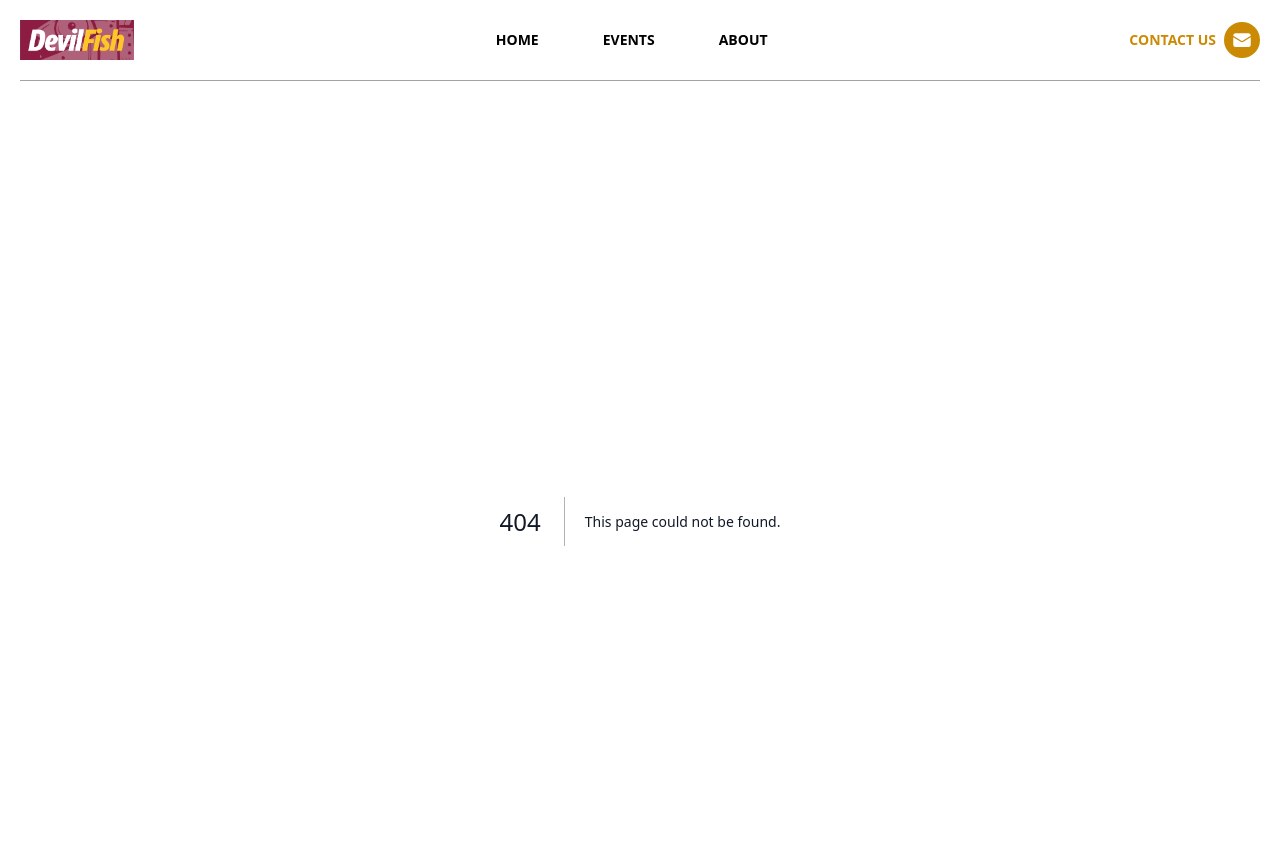
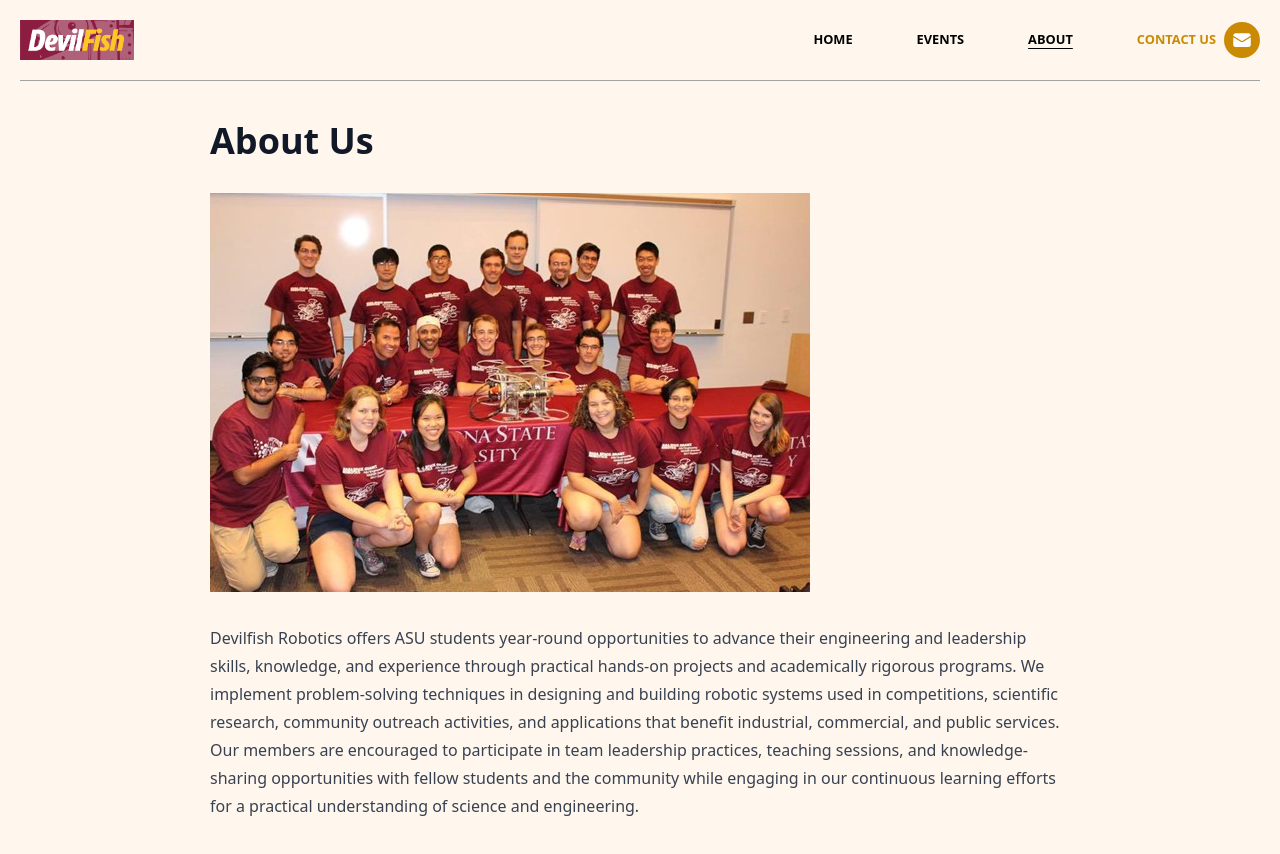
Before and after one commit to DevilFishRobotics/web, a Next.js app: page /about in a window 1280 px wide. Before the commit this address had no page. Shown: the top 854 px of the page. Built offline with nearby package versions, Linux system fonts and the light colour scheme.

Commit message:
Initial Setup

```diff
--- a/components/Layout.tsx
+++ b/components/Layout.tsx
@@ -1,9 +1,12 @@
+import { useState } from "react";
 import Nav from "./Nav";
+
 export default function Layout({ children, ...pageProps }) {
+  const [open, setOpen] = useState(false);
   return (
     <>
-      <Nav />
-      <div className="mx-auto max-w-[900px] px-5 prose">{children}</div>
+      <Nav open={open} setOpen={setOpen} />
+      <div className="mx-auto max-w-[900px] px-5 prose mb-10">{children}</div>
     </>
   );
 }
--- a/components/Nav.tsx
+++ b/components/Nav.tsx
@@ -2,10 +2,19 @@ import Image from "next/image";
 import NavLink from "./NavLink";
 import { EnvelopeIcon } from "@heroicons/react/24/solid";
 import Link from "next/link";
+import { XMarkIcon } from "@heroicons/react/24/outline";
+import { Bars3Icon } from "@heroicons/react/24/solid";
+import { Dispatch, SetStateAction } from "react";
 
-export default function Nav() {
+export default function Nav({
+  open,
+  setOpen,
+}: {
+  open: boolean;
+  setOpen: Dispatch<SetStateAction<boolean>>;
+}) {
   return (
-    <div className="mx-5 py-5 flex justify-between items-center text-sm font-bold border-b-[0.5px] border-neutral-400 mb-10">
+    <div className="mx-5 py-5 md:flex justify-between items-center text-sm font-bold border-b-[0.5px] border-neutral-400 mb-10">
       <Link passHref href="/">
         <div className="relative h-10 w-[114px]">
           <Image
@@ -16,15 +25,27 @@ export default function Nav() {
           />
         </div>
       </Link>
-      <div className="flex justify-between space-x-16">
-        <NavLink href="/" name="HOME" />
-        <NavLink href="/b" name="EVENTS" />
-        <NavLink href="/c" name="ABOUT" />
+      <div className="p-7 fixed top-0 z-50 right-0 md:hidden">
+        {open ? (
+          <XMarkIcon onClick={() => setOpen(false)} className="h-6 w-6" />
+        ) : (
+          <Bars3Icon onClick={() => setOpen(true)} className="h-6 w-6" />
+        )}
       </div>
-      <div className="text-yellow-600 flex items-center space-x-2">
-        <NavLink href="/contact" name="CONTACT US" />
-        <div className="rounded-full bg-yellow-600 p-2 w-9">
-          <EnvelopeIcon className="h-5 w-5 text-white mx-auto" />
+      <div className={`${open ? "" : "md:block hidden"} `}>
+        <div
+          onClick={() => setOpen(false)}
+          className="flex justify-between items-center mt-5 md:mt-0 space-x-6 md:space-x-16 text-xs xs:text-sm"
+        >
+          <NavLink href="/" name="HOME" />
+          <NavLink href="/events" name="EVENTS" />
+          <NavLink href="/about" name="ABOUT" />
+          <div className="text-yellow-600 flex items-center space-x-2">
+            <NavLink href="/contact" name="CONTACT US" />
+            <div className="rounded-full bg-yellow-600 p-2 w-9 hidden sm:block">
+              <EnvelopeIcon className="h-5 w-5 text-white mx-auto" />
+            </div>
+          </div>
         </div>
       </div>
     </div>
--- /dev/null
+++ b/components/Socials.tsx
@@ -0,0 +1,103 @@
+import Link from "next/link";
+
+export default function Socials() {
+  return (
+    <>
+      <div className="flex space-x-4 justify-center">
+        <Link href="https://www.instagram.com/DevilfishRobotics/">
+          <div
+            title="Instagram Profile"
+            className="flex items-center space-x-2 cursor-pointer hover:underline underline-offset-4"
+          >
+            <svg
+              xmlns="http://www.w3.org/2000/svg"
+              xmlnsXlink="http://www.w3.org/1999/xlink"
+              width="1.2em"
+              height="1.2em"
+              preserveAspectRatio="xMidYMid meet"
+              viewBox="0 0 32 32"
+              data-v-6517fe6b=""
+              className="h-12 w-12 text-pink-400"
+            >
+              <circle
+                cx="22.406"
+                cy="9.594"
+                r="1.44"
+                fill="currentColor"
+              ></circle>
+              <path
+                d="M16 9.838A6.162 6.162 0 1 0 22.162 16A6.162 6.162 0 0 0 16 9.838zM16 20a4 4 0 1 1 4-4a4 4 0 0 1-4 4z"
+                fill="currentColor"
+              ></path>
+              <path
+                d="M16 6.162c3.204 0 3.584.012 4.849.07a6.642 6.642 0 0 1 2.228.413a3.975 3.975 0 0 1 2.278 2.278a6.642 6.642 0 0 1 .413 2.228c.058 1.265.07 1.645.07 4.85s-.012 3.583-.07 4.848a6.642 6.642 0 0 1-.413 2.228a3.975 3.975 0 0 1-2.278 2.278a6.642 6.642 0 0 1-2.228.413c-1.265.058-1.645.07-4.849.07s-3.584-.012-4.849-.07a6.642 6.642 0 0 1-2.228-.413a3.975 3.975 0 0 1-2.278-2.278a6.642 6.642 0 0 1-.413-2.228c-.058-1.265-.07-1.645-.07-4.849s.012-3.584.07-4.849a6.642 6.642 0 0 1 .413-2.228a3.975 3.975 0 0 1 2.278-2.278a6.642 6.642 0 0 1 2.228-.413c1.265-.058 1.645-.07 4.849-.07M16 4c-3.259 0-3.668.014-4.948.072a8.807 8.807 0 0 0-2.912.558a6.136 6.136 0 0 0-3.51 3.51a8.807 8.807 0 0 0-.558 2.913C4.014 12.333 4 12.74 4 16s.014 3.668.072 4.948a8.807 8.807 0 0 0 .558 2.912a6.136 6.136 0 0 0 3.51 3.51a8.807 8.807 0 0 0 2.913.558c1.28.058 1.688.072 4.947.072s3.668-.014 4.948-.072a8.807 8.807 0 0 0 2.913-.558a6.136 6.136 0 0 0 3.51-3.51a8.807 8.807 0 0 0 .557-2.913C27.986 19.667 28 19.26 28 16s-.014-3.668-.072-4.948a8.807 8.807 0 0 0-.558-2.912a6.136 6.136 0 0 0-3.51-3.51a8.807 8.807 0 0 0-2.913-.557C19.667 4.013 19.26 4 16 4z"
+                fill="currentColor"
+              ></path>
+            </svg>
+          </div>
+        </Link>
+        <Link href="https://twitter.com/DevilfishRobots">
+          <div
+            title="Twitter Profile"
+            className="flex items-center space-x-2 cursor-pointer hover:underline underline-offset-4"
+          >
+            <svg
+              xmlns="http://www.w3.org/2000/svg"
+              xmlnsXlink="http://www.w3.org/1999/xlink"
+              preserveAspectRatio="xMidYMid meet"
+              viewBox="0 0 24 24"
+              data-v-77f39053=""
+              className="h-12 w-12 text-sky-400"
+            >
+              <path
+                d="M19.633 7.997c.013.175.013.349.013.523c0 5.325-4.053 11.461-11.46 11.461c-2.282 0-4.402-.661-6.186-1.809c.324.037.636.05.973.05a8.07 8.07 0 0 0 5.001-1.721a4.036 4.036 0 0 1-3.767-2.793c.249.037.499.062.761.062c.361 0 .724-.05 1.061-.137a4.027 4.027 0 0 1-3.23-3.953v-.05c.537.299 1.16.486 1.82.511a4.022 4.022 0 0 1-1.796-3.354c0-.748.199-1.434.548-2.032a11.457 11.457 0 0 0 8.306 4.215c-.062-.3-.1-.611-.1-.923a4.026 4.026 0 0 1 4.028-4.028c1.16 0 2.207.486 2.943 1.272a7.957 7.957 0 0 0 2.556-.973a4.02 4.02 0 0 1-1.771 2.22a8.073 8.073 0 0 0 2.319-.624a8.645 8.645 0 0 1-2.019 2.083z"
+                fill="currentColor"
+              ></path>
+            </svg>
+          </div>
+        </Link>
+        <Link href="https://linkedin.com/company/devilfishrobotics/">
+          <div
+            title="LinkedIn Profile"
+            className="flex items-center space-x-2 cursor-pointer hover:underline underline-offset-4"
+          >
+            <svg
+              xmlns="http://www.w3.org/2000/svg"
+              xmlnsXlink="http://www.w3.org/1999/xlink"
+              preserveAspectRatio="xMidYMid meet"
+              viewBox="0 0 32 32"
+              data-v-77f39053=""
+              className="h-12 w-12 text-blue-500"
+            >
+              <path
+                d="M26.2 4H5.8C4.8 4 4 4.8 4 5.7v20.5c0 .9.8 1.7 1.8 1.7h20.4c1 0 1.8-.8 1.8-1.7V5.7c0-.9-.8-1.7-1.8-1.7zM11.1 24.4H7.6V13h3.5v11.4zm-1.7-13c-1.1 0-2.1-.9-2.1-2.1c0-1.2.9-2.1 2.1-2.1c1.1 0 2.1.9 2.1 2.1s-1 2.1-2.1 2.1zm15.1 12.9H21v-5.6c0-1.3 0-3.1-1.9-3.1S17 17.1 17 18.5v5.7h-3.5V13h3.3v1.5h.1c.5-.9 1.7-1.9 3.4-1.9c3.6 0 4.3 2.4 4.3 5.5v6.2z"
+                fill="currentColor"
+              ></path>
+            </svg>
+          </div>
+        </Link>
+        <Link href="https://github.com/DevilFishRobotics">
+          <div
+            title="GitHub Account"
+            className="flex items-center space-x-2 cursor-pointer hover:underline underline-offset-4"
+          >
+            <svg
+              xmlns="http://www.w3.org/2000/svg"
+              xmlnsXlink="http://www.w3.org/1999/xlink"
+              preserveAspectRatio="xMidYMid meet"
+              viewBox="0 0 32 32"
+              data-v-77f39053=""
+              className="h-12 w-12 text-[#171515]"
+            >
+              <path
+                d="M16 2a14 14 0 0 0-4.43 27.28c.7.13 1-.3 1-.67v-2.38c-3.89.84-4.71-1.88-4.71-1.88a3.71 3.71 0 0 0-1.62-2.05c-1.27-.86.1-.85.1-.85a2.94 2.94 0 0 1 2.14 1.45a3 3 0 0 0 4.08 1.16a2.93 2.93 0 0 1 .88-1.87c-3.1-.36-6.37-1.56-6.37-6.92a5.4 5.4 0 0 1 1.44-3.76a5 5 0 0 1 .14-3.7s1.17-.38 3.85 1.43a13.3 13.3 0 0 1 7 0c2.67-1.81 3.84-1.43 3.84-1.43a5 5 0 0 1 .14 3.7a5.4 5.4 0 0 1 1.44 3.76c0 5.38-3.27 6.56-6.39 6.91a3.33 3.33 0 0 1 .95 2.59v3.84c0 .46.25.81 1 .67A14 14 0 0 0 16 2z"
+                fillRule="evenodd"
+                fill="currentColor"
+              ></path>
+            </svg>
+          </div>
+        </Link>
+      </div>
+    </>
+  );
+}
--- /dev/null
+++ b/pages/about.tsx
@@ -0,0 +1,27 @@
+import Image from "next/image";
+export default function About() {
+  return (
+    <div>
+      <h1>About Us</h1>
+      <Image
+        alt="Logo of DevilFish Robotics"
+        src="/team.jpeg"
+        width={600}
+        height={399}
+      />
+      <p>
+        Devilfish Robotics offers ASU students year-round opportunities to
+        advance their engineering and leadership skills, knowledge, and
+        experience through practical hands-on projects and academically rigorous
+        programs. We implement problem-solving techniques in designing and
+        building robotic systems used in competitions, scientific research,
+        community outreach activities, and applications that benefit industrial,
+        commercial, and public services. Our members are encouraged to
+        participate in team leadership practices, teaching sessions, and
+        knowledge-sharing opportunities with fellow students and the community
+        while engaging in our continuous learning efforts for a practical
+        understanding of science and engineering.
+      </p>
+    </div>
+  );
+}
--- a/pages/contact.tsx
+++ b/pages/contact.tsx
@@ -57,10 +57,10 @@ export default function Contact() {
       <form autoComplete="off" className="font-body" onSubmit={submitForm}>
         <h3 className="mb-0">Send Us an Email</h3>
         <a
-          href="mailto:achntj@gmail.com"
+          href="mailto:DevilfishRobotics@gmail.com"
           className="flex items-baseline group space-x-4 !text-black italic text-xl sm:text-3xl font-title !underline underline-offset-4"
         >
-          <span>devilfish@example.com</span>
+          <span>DevilfishRobotics@gmail.com</span>
           <span>
             <ArrowUpRightIcon className="h-4 w-4 group-hover:-translate-y-2 group-hover:translate-x-2 transition duration-100 ease-in-out" />
           </span>
@@ -95,7 +95,7 @@ export default function Contact() {
           onChange={(e) => setSec(e.target.value)}
           required
         />
-        <label htmlFor="message">Message</label>
+        <label htmlFor="message">Questions or Concerns</label>
         <textarea
           name="message"
           id="message"
--- /dev/null
+++ b/pages/events.tsx
@@ -0,0 +1,15 @@
+import Image from "next/image";
+export default function About() {
+  return (
+    <div>
+      <h1>Events</h1>
+      <Image
+        alt="Logo of DevilFish Robotics"
+        src="/team.jpeg"
+        width={600}
+        height={399}
+      />
+      <p className="text-xl font-bold">Coming Soon!</p>
+    </div>
+  );
+}
--- a/pages/index.tsx
+++ b/pages/index.tsx
@@ -1,3 +1,4 @@
+import Socials from "@/components/Socials";
 import Image from "next/image";
 import Link from "next/link";
 
@@ -5,40 +6,39 @@ export default function Home() {
   return (
     <>
       <div>
-        <div className="text-center">
-          <Link passHref href="/">
-            <div className="relative h-48 w-[195px] mx-auto">
+        <div className="flex flex-col justify-center text-center">
+          <div className="mx-auto">
             <Image
               alt="Logo of DevilFish Robotics"
-                layout="fill"
-                objectFit="cover"
-                src="/logo.png"
+              src="/team1.png"
+              width={640}
+              height={405}
               className="my-0 block"
             />
           </div>
-          </Link>
           <h1>DevilFish Robotics</h1>
-        </div>
-        <h2>Get Involved</h2>
-        <p>DevilFish Robotics is asd as dfa da asd asdasdasdasdas asdasdasd.</p>
-        <div className="flex space-x-4">
+          <Socials />
+          <div className="justify-center">
+            <h2>Join Us</h2>
+            <p>
+              The best way to join DevilFish Robotics is through the Sun Devil
+              Sync link below!
+            </p>
             <button
-            className="bg-blue-200 font-title text-neutral-900 p-2 rounded-lg font-bold"
+              className="bg-blue-200 font-title text-neutral-900 p-2 rounded-lg font-bold w-fit"
               type="submit"
             >
-            Join the Discord
-          </button>
-          <button
-            className="bg-blue-200 font-title text-neutral-900 p-2 rounded-lg font-bold"
-            type="submit"
+              <a
+                href="https://asu.campuslabs.com/engage/organization/devilfish"
+                target="_blank"
               >
-            <a href="https://asu.campuslabs.com/engage/organization/devilfish">
                 {" "}
                 Join on SunDevilSync
               </a>
             </button>
           </div>
         </div>
+      </div>
     </>
   );
 }
--- a/styles/globals.css
+++ b/styles/globals.css
@@ -4,10 +4,6 @@
 
 body {
   @apply bg-orange-50;
-}
-
-.prose {
-  max-width: 100%;
 }
 
 img {
--- a/tailwind.config.js
+++ b/tailwind.config.js
@@ -9,6 +9,24 @@ module.exports = {
     "./src/**/*.{js,ts,jsx,tsx}",
   ],
   theme: {
+    screens: {
+      xs: "300px",
+      sm: "640px",
+      md: "768px",
+      lg: "1024px",
+      xl: "1280px",
+      "2xl": "1536px",
+    },
+    fontSize: {
+      xs: "0.6rem",
+      sm: "0.8rem",
+      base: "1rem",
+      xl: "1.25rem",
+      "2xl": "1.563rem",
+      "3xl": "1.953rem",
+      "4xl": "2.441rem",
+      "5xl": "3.052rem",
+    },
     extend: {},
   },
   plugins: [require("@tailwindcss/typography")],
```
Also changed, not shown: public/team.jpeg (added), 1 other file (tests, documents, lock files or other folders). Lines whose indentation alone changed are shown as unchanged.
